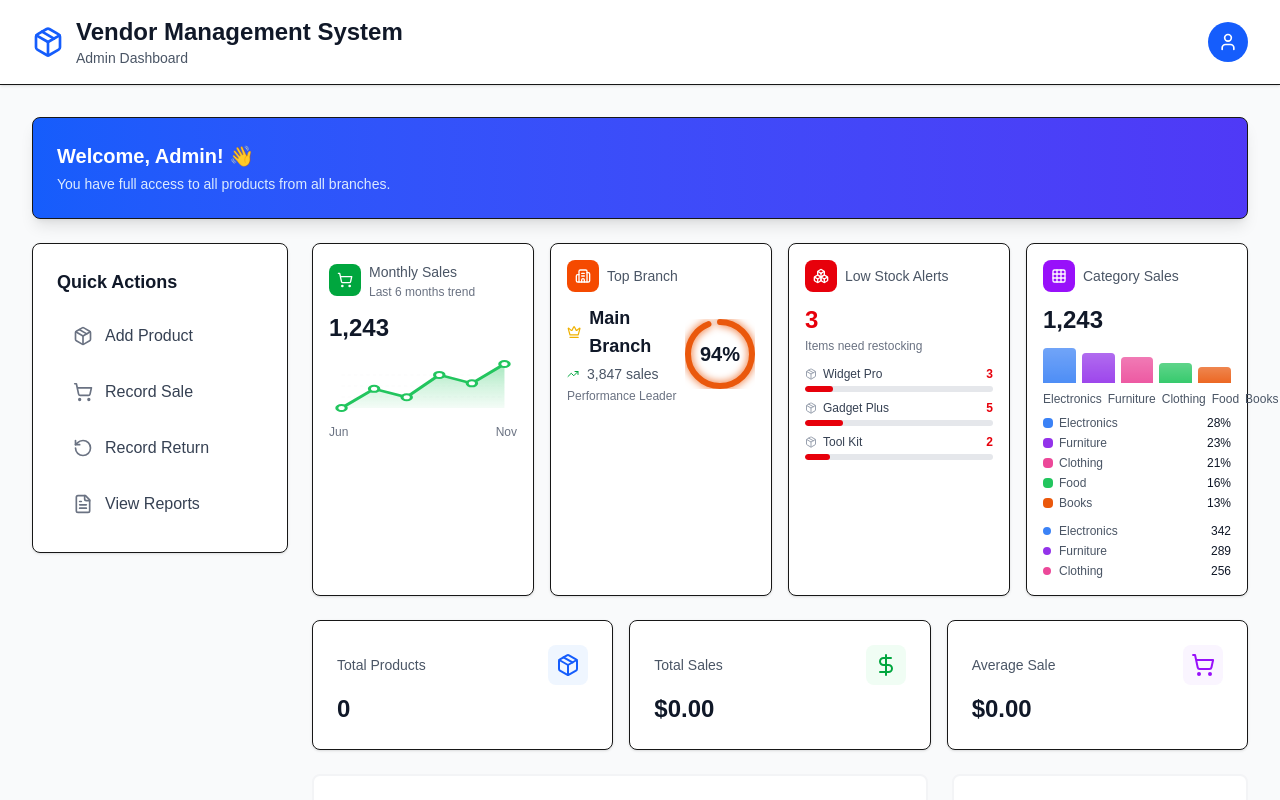
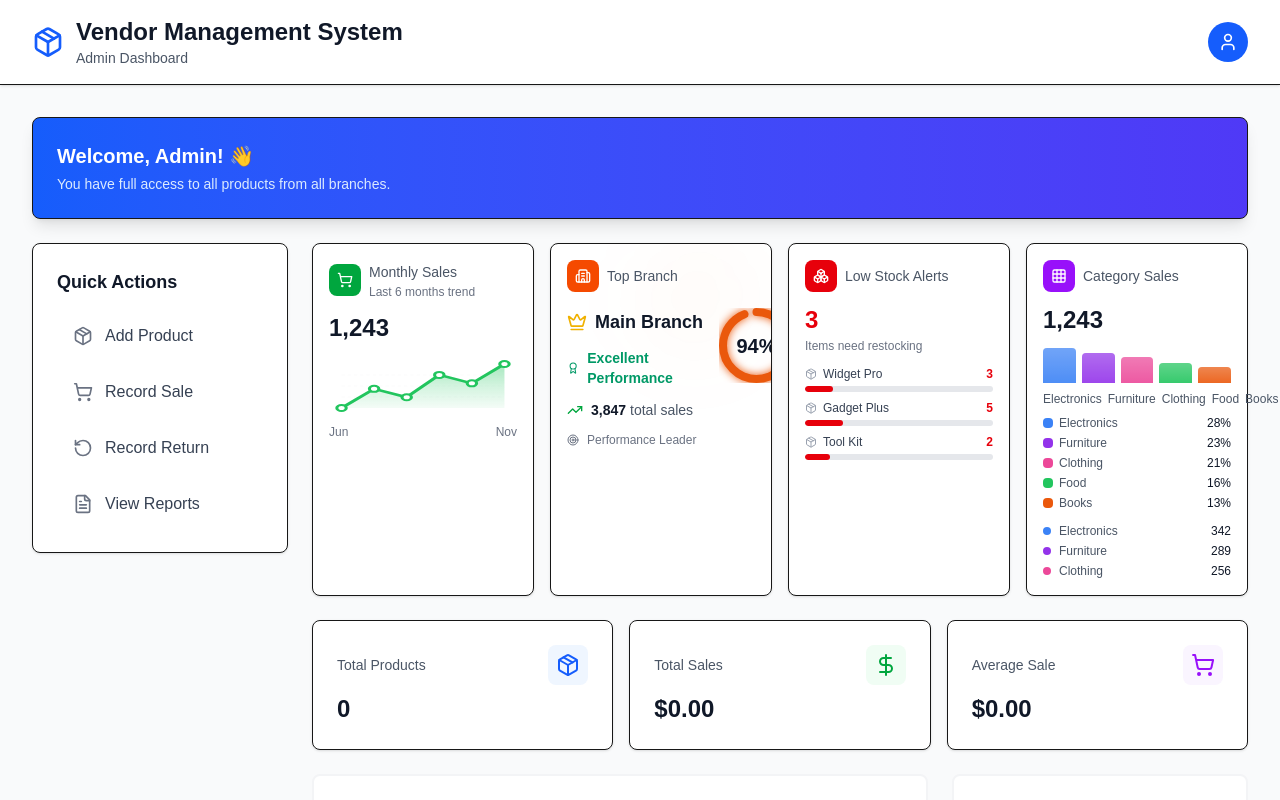
Before and after one commit to Ronelmelendrez/Vendors_inventory_system, a Next.js app in the folder frontend/: page /admin in a window 1280 px wide. Shown: the top 800 px of the page. Built offline with nearby package versions, Linux system fonts and the light colour scheme; sample sign-in values are in the browser's storage.

Commit message:
feat: enhance TopBranchMetric with performance ranks and visual improvements

```diff
--- a/frontend/src/components/dashboard/TopBranchMetric.tsx
+++ b/frontend/src/components/dashboard/TopBranchMetric.tsx
@@ -1,6 +1,6 @@
 "use client";
 
-import { LucideIcon, TrendingUp, Crown } from "lucide-react";
+import { LucideIcon, TrendingUp, Crown, Award, Target } from "lucide-react";
 import { ProgressRing } from "./ProgressRing";
 
 interface TopBranchMetricProps {
@@ -29,9 +29,23 @@ export function TopBranchMetric({
 
   const ringColor = colorMap[color] || "rgb(234, 88, 12)";
 
+  // Get performance rank based on score
+  const getPerformanceRank = (score: number) => {
+    if (score >= 90) return { label: "Excellent", color: "text-emerald-600 dark:text-emerald-400" };
+    if (score >= 75) return { label: "Great", color: "text-green-600 dark:text-green-400" };
+    if (score >= 60) return { label: "Good", color: "text-blue-600 dark:text-blue-400" };
+    return { label: "Average", color: "text-yellow-600 dark:text-yellow-400" };
+  };
+
+  const rank = getPerformanceRank(performance);
+
   return (
-    <div className="bg-white dark:bg-gray-800 rounded-lg shadow-sm border dark:border-gray-700 p-4 hover:shadow-md transition-shadow">
-      <div className="flex items-center gap-2 mb-3">
+    <div className="bg-white dark:bg-gray-800 rounded-lg shadow-sm border dark:border-gray-700 p-4 hover:shadow-md transition-shadow relative overflow-hidden">
+      {/* Background decoration */}
+      <div className="absolute top-0 right-0 w-32 h-32 bg-gradient-to-br from-orange-500/5 to-transparent rounded-full blur-2xl"></div>
+
+      <div className="relative">
+        <div className="flex items-center gap-2 mb-4">
           <div className={`${color} p-2 rounded-lg`}>
             <Icon className="h-4 w-4 text-white" />
           </div>
@@ -40,33 +54,56 @@ export function TopBranchMetric({
           </span>
         </div>
 
-      <div className="flex items-center justify-between">
-        <div className="flex-1">
-          <div className="flex items-center gap-2 mb-1">
-            <Crown className="h-4 w-4 text-yellow-500" />
-            <div className="text-lg font-bold text-gray-900 dark:text-gray-100">
+        <div className="flex items-start justify-between gap-4">
+          <div className="flex-1 space-y-3">
+            {/* Branch name with crown */}
+            <div className="flex items-center gap-2">
+              <Crown className="h-5 w-5 text-yellow-500 flex-shrink-0" />
+              <div className="text-lg font-bold text-gray-900 dark:text-gray-100 truncate">
                 {branchName}
               </div>
             </div>
-          <div className="space-y-1">
-            <div className="flex items-center gap-2 text-sm">
-              <TrendingUp className="h-3 w-3 text-green-600 dark:text-green-400" />
-              <span className="text-gray-600 dark:text-gray-400">
-                {sales.toLocaleString()} sales
+
+            {/* Performance rank badge */}
+            <div className="flex items-center gap-2">
+              <Award className={`h-4 w-4 ${rank.color}`} />
+              <span className={`text-sm font-semibold ${rank.color}`}>
+                {rank.label} Performance
               </span>
             </div>
-            <div className="text-xs text-gray-500 dark:text-gray-500">
-              Performance Leader
-            </div>
+
+            {/* Sales stat */}
+            <div className="flex items-center gap-2 text-sm">
+              <TrendingUp className="h-4 w-4 text-green-600 dark:text-green-400 flex-shrink-0" />
+              <div>
+                <span className="font-bold text-gray-900 dark:text-gray-100">
+                  {sales.toLocaleString()}
+                </span>
+                <span className="text-gray-600 dark:text-gray-400 ml-1">
+                  total sales
+                </span>
               </div>
             </div>
 
+            {/* Target indicator */}
+            <div className="flex items-center gap-2 text-xs text-gray-500 dark:text-gray-500">
+              <Target className="h-3 w-3" />
+              <span>Performance Leader</span>
+            </div>
+          </div>
+
+          {/* Progress Ring */}
+          <div className="flex-shrink-0">
             <ProgressRing
               percentage={performance}
-          size={70}
-          strokeWidth={6}
+              size={75}
+              strokeWidth={8}
               color={ringColor}
+              animated={true}
+              showGlow={true}
             />
+          </div>
+        </div>
       </div>
     </div>
   );
```
Lines whose indentation alone changed are shown as unchanged.
